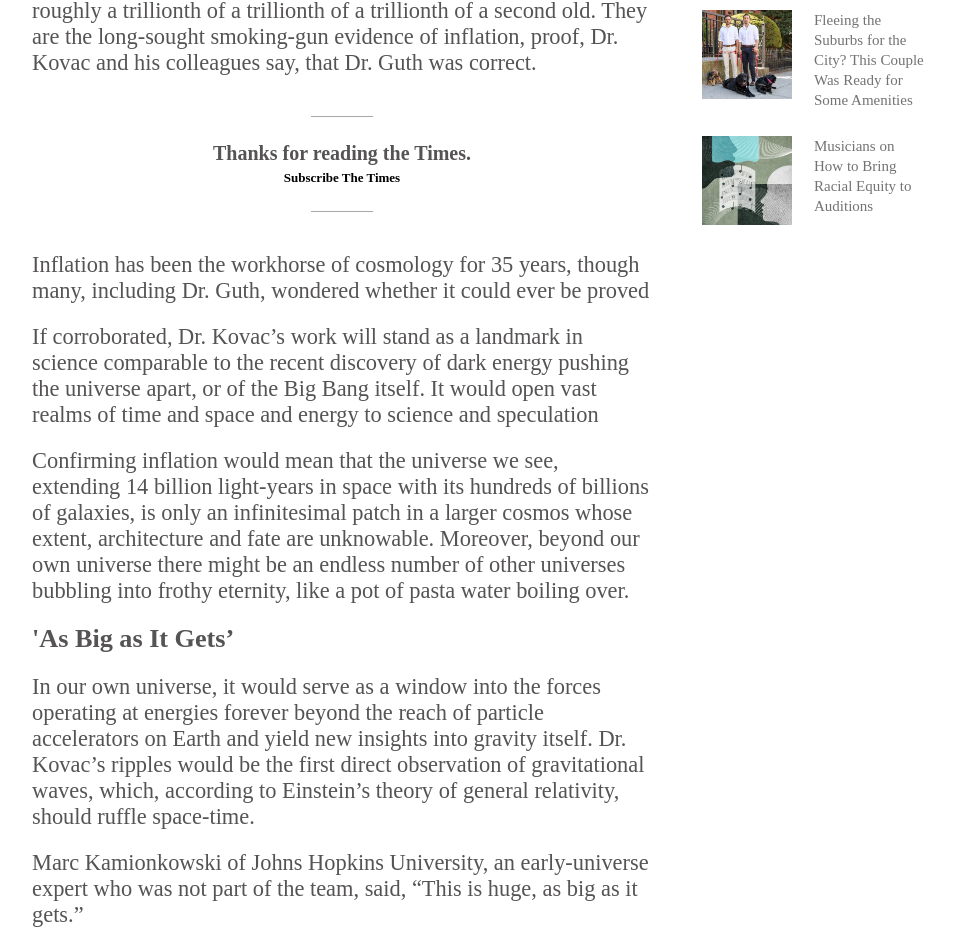
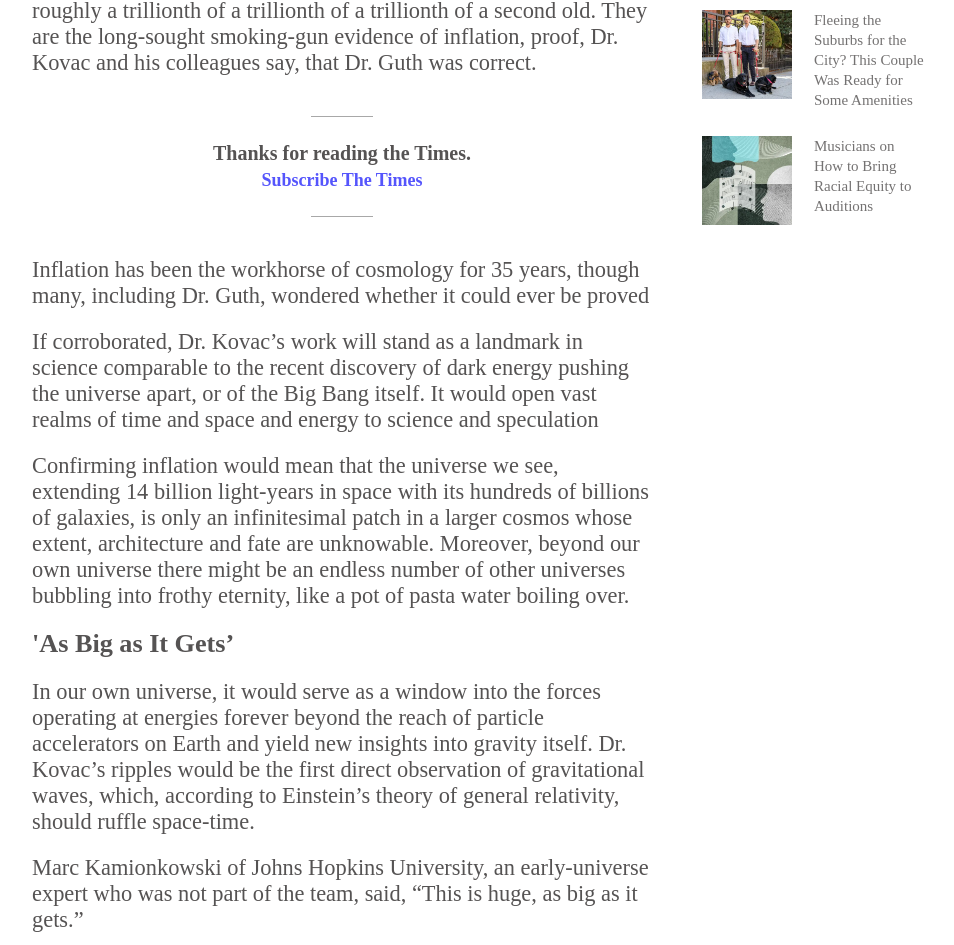
Before and after one commit to StefanBraunovic/NYT-article-CSS-GRID, a plain HTML site: page index.html in a window 1280 px wide. Shown: the part 2592-3537 px from the top of the page, without its empty margins (298-1252 px from the left). Drawn offline with Linux system fonts and the light colour scheme.

Commit message:
finished now

```diff
--- a/style.css
+++ b/style.css
@@ -152,6 +152,8 @@ h3 {
 
 .subscribe a {
 	text-decoration: none;
+	color: rgb(85, 85, 252);
+	font-size: large;
 }
 
 .vertical-line {
```
